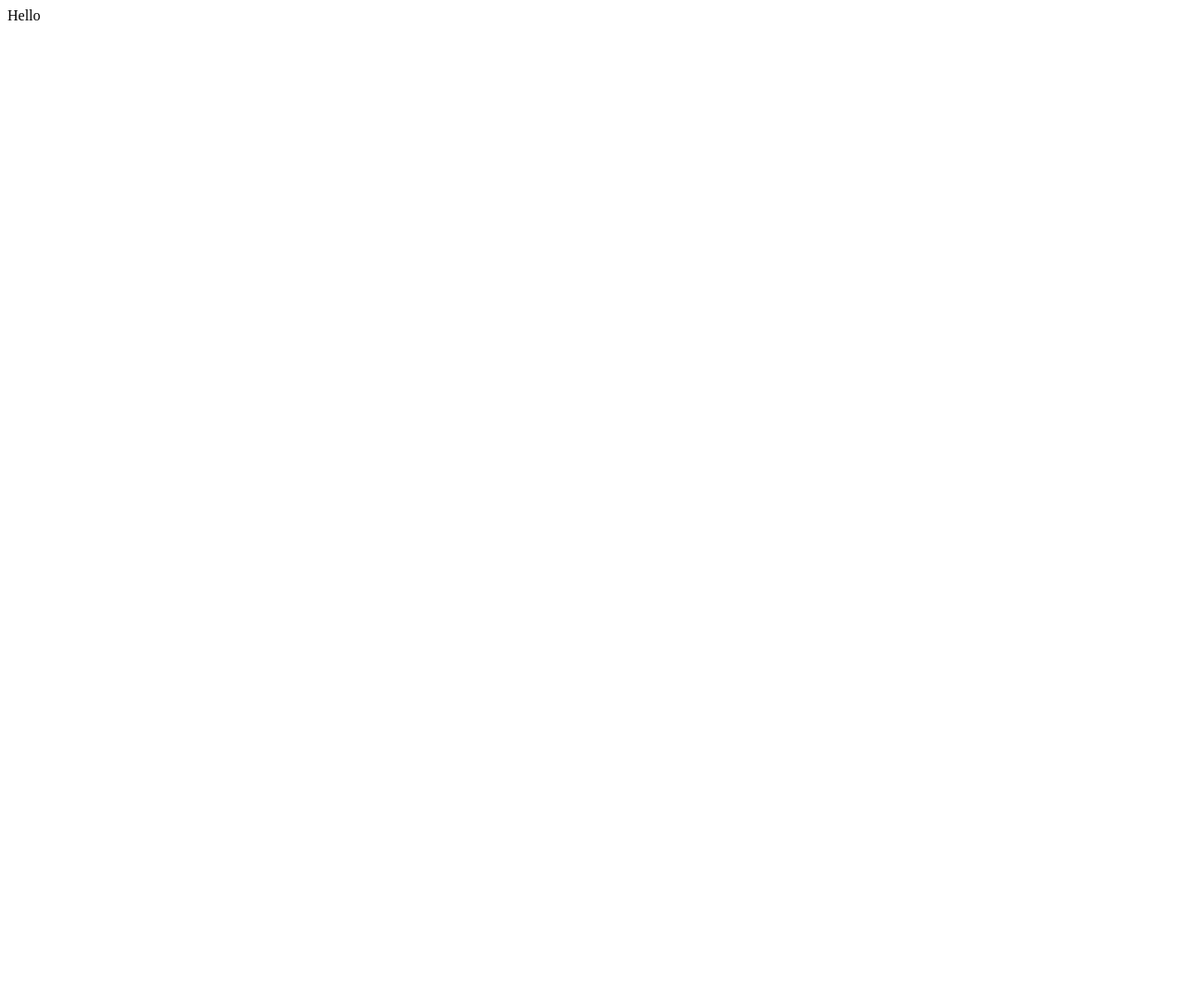
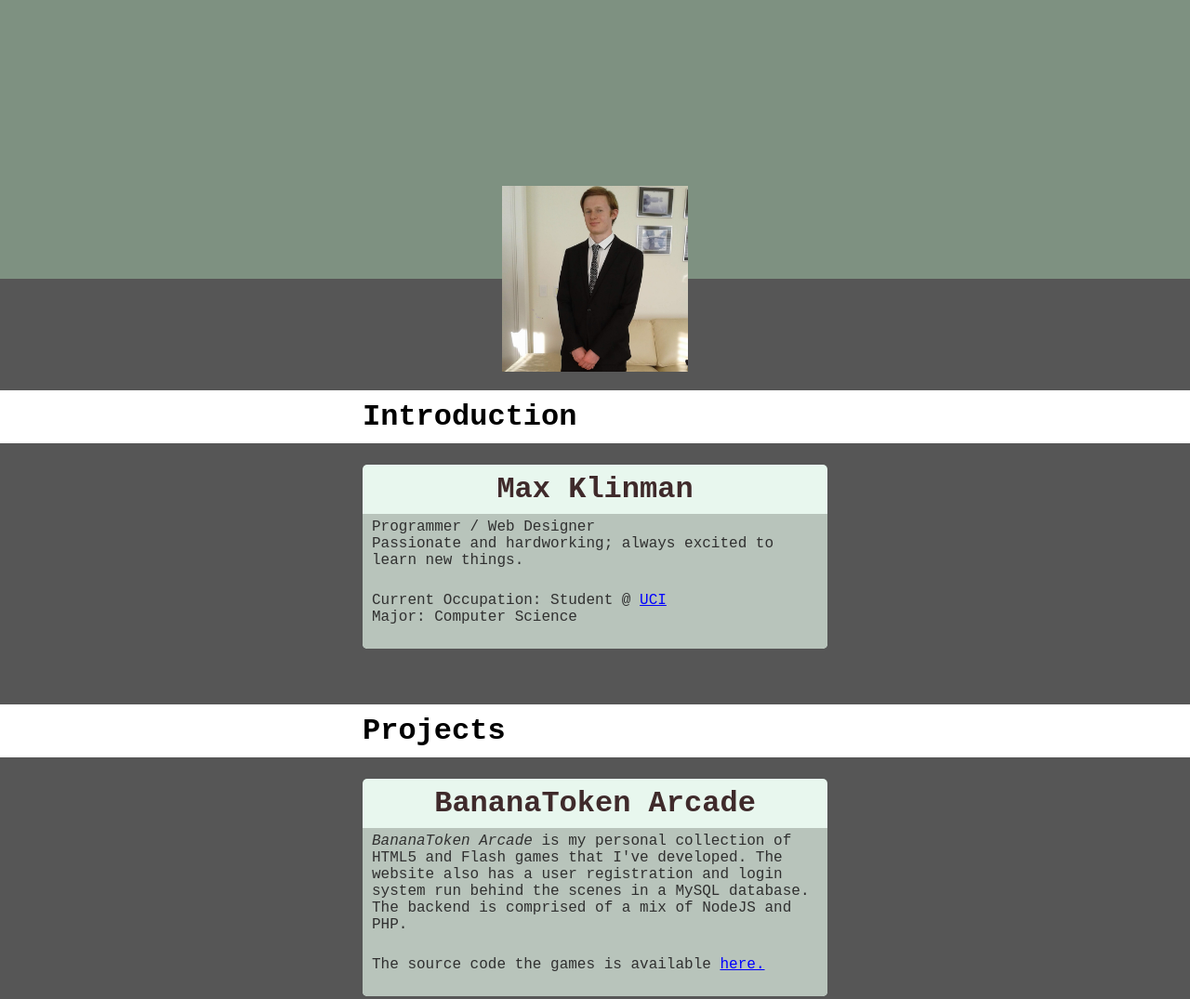
Before and after one commit to Bloxore/Bloxore.github.io, a plain HTML site: page index.html in a window 1280 px wide. Shown: the whole page at 93% size. Before the commit the page ends 800 px from the top, so only its background shows below. Drawn offline with nearby package versions, Linux system fonts and the light colour scheme.

Commit message:
First pass on inputing data.

```diff
--- a/index.html
+++ b/index.html
@@ -1,8 +1,58 @@
 <!doctype html>
 <html>
 	<head>
+		<link rel="stylesheet" href="/css/main.css" />
+		<script crossorigin src="https://unpkg.com/react@16/umd/react.development.js"></script>
+		<script crossorigin src="https://unpkg.com/react-dom@16/umd/react-dom.development.js"></script>
 	</head>
 	<body>
-		Hello
+		<div id="header"></div>
+		<img id="header_img" src="assets/max_profile.jpg" />
+		<div id="content_background">
+			<div id="internal_content">
+				<div class="label_content">
+					<h1>Introduction</h1>
+				</div>
+				<div class="space"></div>
+				<div class="block_content">
+					<h1>Max Klinman</h1>
+					<p>
+						Programmer / Web Designer <br>
+						Passionate and hardworking; always excited to learn new things.
+					</p>
+					<p>
+						Current Occupation: Student @
+						<a href ="https://www.uci.edu">UCI</a><br>
+						Major: Computer Science
+					</p>
+				</div>
+				<!-- Section Projects -->
+				<div class="label_content">
+					<h1>Projects</h1>
+				</div>
+				<div class="space"></div>
+				<div class="block_content">
+					<h1>BananaToken Arcade</h1>
+					<div class="block_content_description">
+						<p>
+							<i>BananaToken Arcade</i> is my personal collection of
+							HTML5 and Flash games that I've developed. The website
+							also has a user registration and login system run behind the
+							scenes in a MySQL database. The backend is comprised of a
+							mix of NodeJS and PHP.
+						</p>
+						<p>
+							The source code the games is available
+							<a href="https://www.github.com/Bloxore/Banana-Token-Games-2.0">
+								here.
+							</a>
+						</p>
+					</div>
+				</div>
+			</div>
+		</div>
 	</body>
+	<footer>
+		<script src="js/main.js"></script>
+	</footer>
 </html>
--- /dev/null
+++ b/js/main.js
@@ -0,0 +1,43 @@
+'use strict';
+
+var _createClass = function () { function defineProperties(target, props) { for (var i = 0; i < props.length; i++) { var descriptor = props[i]; descriptor.enumerable = descriptor.enumerable || false; descriptor.configurable = true; if ("value" in descriptor) descriptor.writable = true; Object.defineProperty(target, descriptor.key, descriptor); } } return function (Constructor, protoProps, staticProps) { if (protoProps) defineProperties(Constructor.prototype, protoProps); if (staticProps) defineProperties(Constructor, staticProps); return Constructor; }; }();
+
+function _classCallCheck(instance, Constructor) { if (!(instance instanceof Constructor)) { throw new TypeError("Cannot call a class as a function"); } }
+
+function _possibleConstructorReturn(self, call) { if (!self) { throw new ReferenceError("this hasn't been initialised - super() hasn't been called"); } return call && (typeof call === "object" || typeof call === "function") ? call : self; }
+
+function _inherits(subClass, superClass) { if (typeof superClass !== "function" && superClass !== null) { throw new TypeError("Super expression must either be null or a function, not " + typeof superClass); } subClass.prototype = Object.create(superClass && superClass.prototype, { constructor: { value: subClass, enumerable: false, writable: true, configurable: true } }); if (superClass) Object.setPrototypeOf ? Object.setPrototypeOf(subClass, superClass) : subClass.__proto__ = superClass; }
+
+var LikeButton = function (_React$Component) {
+	_inherits(LikeButton, _React$Component);
+
+	function LikeButton(props) {
+		_classCallCheck(this, LikeButton);
+
+		var _this = _possibleConstructorReturn(this, (LikeButton.__proto__ || Object.getPrototypeOf(LikeButton)).call(this, props));
+
+		_this.state = { liked: false };
+		return _this;
+	}
+
+	_createClass(LikeButton, [{
+		key: "render",
+		value: function render() {
+			var _this2 = this;
+
+			if (this.state.liked) {
+				return "You liked this.";
+			}
+
+			return React.createElement(
+				"button",
+				{ onClick: function onClick() {
+						return _this2.setState({ liked: true });
+					} },
+				"Like"
+			);
+		}
+	}]);
+
+	return LikeButton;
+}(React.Component);
--- /dev/null
+++ b/scss/main.scss
@@ -0,0 +1,110 @@
+/* SCSS Variables */
+$headerHeight: 300px;
+$contentWidth: 500px;
+/* Colors */
+$descriptiveContentText: #303030;
+$topicContentText: #3F2A2B;
+
+$headerColor: #7e9181;
+$contentBackground: #565656;
+$contentBlockBackground: #E8F7EE;
+$contentDescriptionBackground: #B8C4BB;
+/* Standard Tags */
+
+html, body {
+	margin: 0;
+	height: 100%;
+	font-family: "Courier New";
+}
+
+/* Unique IDs */
+
+#content_background {
+	width: 100%;
+	min-height: 100%;
+	/* Default Height */
+	background-color: $contentBackground;
+}
+#header {
+	width: 100%;
+	height: $headerHeight;
+	background-color: $headerColor;
+}
+#header_img {
+	$width: 200px;
+	$height: 200px;
+
+	position: absolute;
+	width: $width;
+	height: $height;
+	/* Align on header line */
+	top: $headerHeight - $height/2;
+	left: calc(50% - 100px);
+}
+#internal_content {
+	display: block;
+	width: $contentWidth;
+	margin: auto;
+	padding-top: 100px;
+}
+
+#internal_content a {
+	color: blue;
+}
+
+#internal_content a:visited {
+	color: #d001d0;
+}
+
+/* Classes */
+.block_content {
+	background-color: $contentBlockBackground;
+	color: $topicContentText;
+	border-radius: 5px;
+	margin-bottom: 40px;
+}
+
+.block_content::after {
+	content: '';
+	display: block;
+	background-color: $contentDescriptionBackground;
+	height: 5px;
+	border-radius: 0px 0px 5px 5px;
+}
+
+.block_content h1 {
+	margin: 0;
+	padding-top: 8px;
+	padding-bottom: 8px;
+	text-align: center;
+}
+
+.block_content p {
+	background-color: $contentDescriptionBackground;
+	color: $descriptiveContentText;
+	margin: 0;
+	padding-left: 10px;
+	padding-right: 10px;
+	padding-bottom: 20px;
+	padding-top: 5px;
+}
+
+.label_content {
+	background-color: white;
+	position: absolute;
+	width: 100%;
+	left: 0;
+	margin-top: 20px;
+	padding-top: 10px;
+	padding-bottom: 10px;
+}
+
+.label_content * {
+	display: block;
+	width: $contentWidth;
+	margin: auto;
+}
+
+.space {
+	padding-top: 100px;
+}
--- /dev/null
+++ b/src/main.js
@@ -0,0 +1,20 @@
+'use strict';
+
+class LikeButton extends React.Component {
+	constructor(props) {
+		super(props);
+		this.state = { liked: false };
+	}
+
+	render() {
+		if (this.state.liked) {
+			return "You liked this.";
+		}
+
+		return (
+			<button onClick={() => this.setState({ liked: true })}>
+				Like
+			</button>
+		);
+	}
+}
```
Also changed, not shown: assets/max_profile.jpg (added), css/main.css (added), 2 other files.
